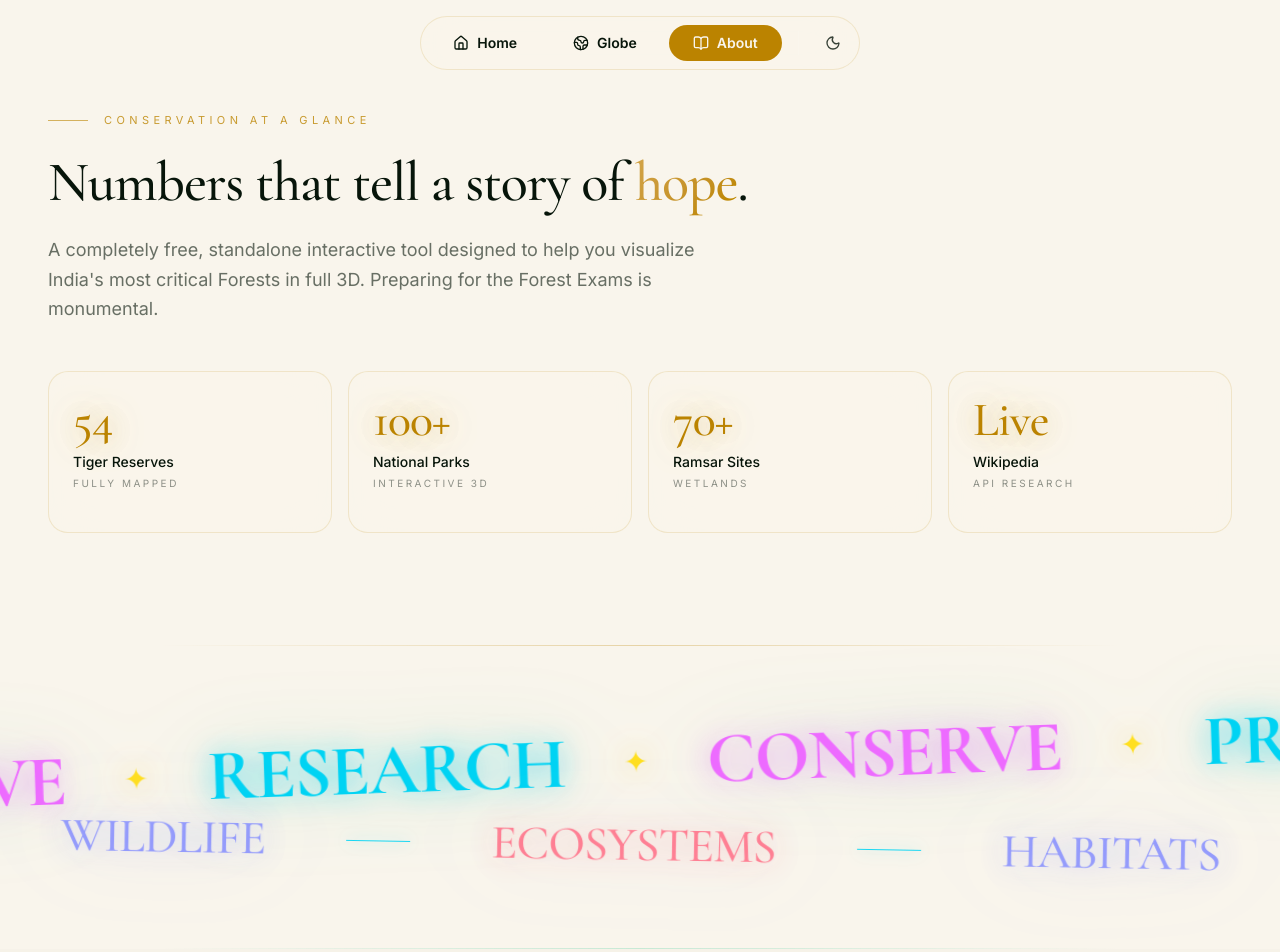
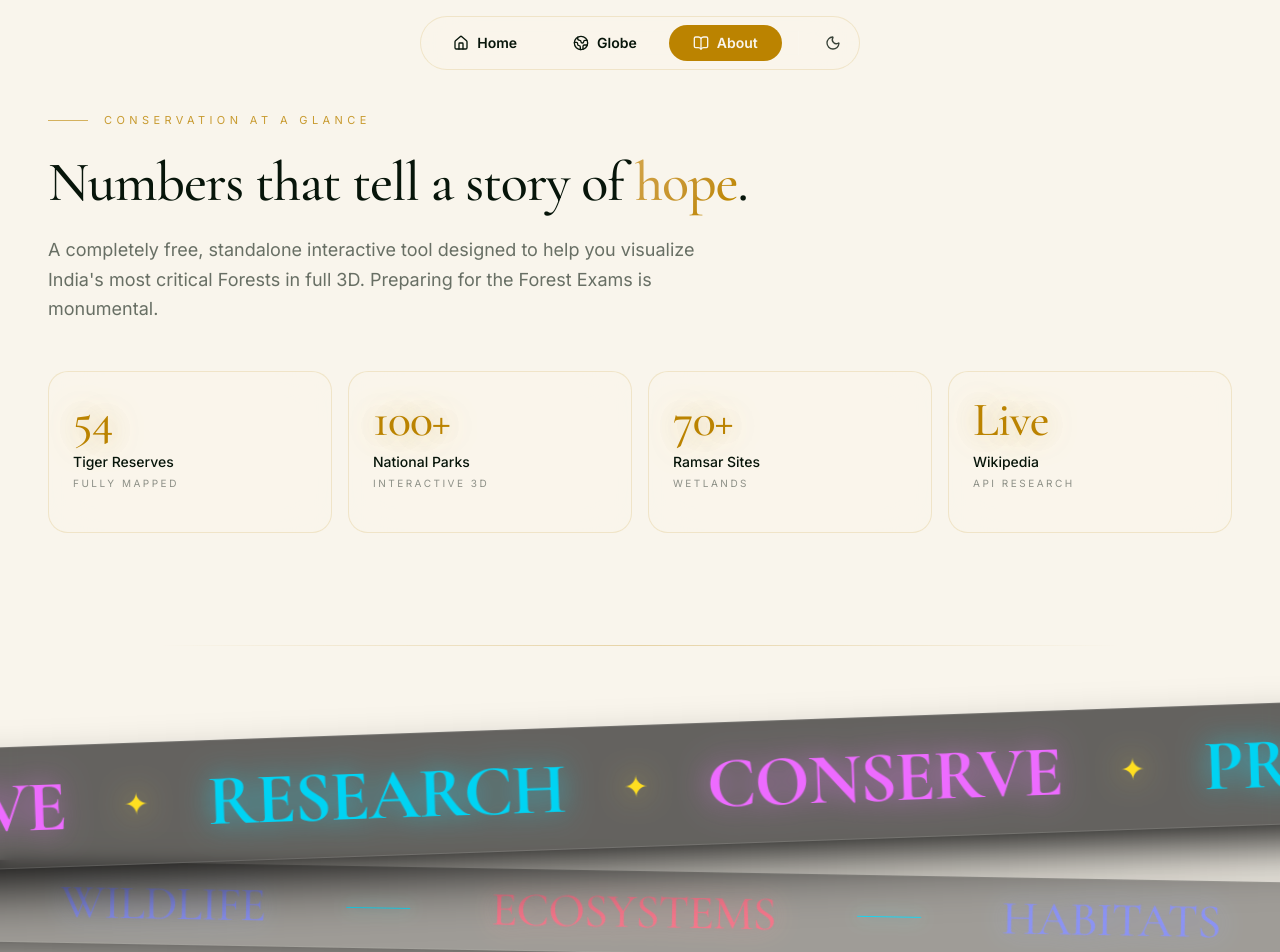
Before and after one commit to g4mt2fch8w-code/geo-globe, a React (Vite) app: page /about in a window 1280 px wide. Shown: the top 952 px of the page. Built offline with nearby package versions, Linux system fonts and the light colour scheme; a web font is replaced by a local one.

Commit message:
style: add deep box shadows and semi-transparent backgrounds to marquee bands to create floating effect in any theme

```diff
--- a/src/components/About.tsx
+++ b/src/components/About.tsx
@@ -301,7 +301,7 @@ export const AnimatedDivider = () => {
         <div className="h-[1px] w-3/4 bg-gradient-to-r from-transparent via-gold/30 to-transparent" />
       </div>
 
-      <div className="w-[200vw] md:w-[150vw] -rotate-2 transform-gpu drop-shadow-[0_0_40px_rgba(16,185,129,0.2)]">
+      <div className="w-[200vw] md:w-[150vw] -rotate-2 transform-gpu bg-black/60 py-6 border-y border-white/10 shadow-[0_30px_60px_-15px_rgba(0,0,0,1)] backdrop-blur-sm relative z-10">
         <div className="flex w-[200%] marquee-track">
           {[...Array(2)].map((_, i) => (
             <div key={i} className="flex w-1/2 justify-around items-center gap-12 px-6">
@@ -318,7 +318,7 @@ export const AnimatedDivider = () => {
         </div>
       </div>
 
-      <div className="w-[200vw] md:w-[150vw] rotate-1 mt-6 transform-gpu opacity-90 drop-shadow-[0_0_40px_rgba(129,140,248,0.2)]">
+      <div className="w-[200vw] md:w-[150vw] rotate-1 mt-6 transform-gpu opacity-90 bg-black/40 py-4 border-y border-white/5 shadow-[0_30px_60px_-15px_rgba(0,0,0,1)] relative z-0">
         <div className="flex w-[200%] marquee-track" style={{ animationDirection: 'reverse', animationDuration: '35s' }}>
           {[...Array(2)].map((_, i) => (
             <div key={i} className="flex w-1/2 justify-around items-center gap-12 px-6">
```
